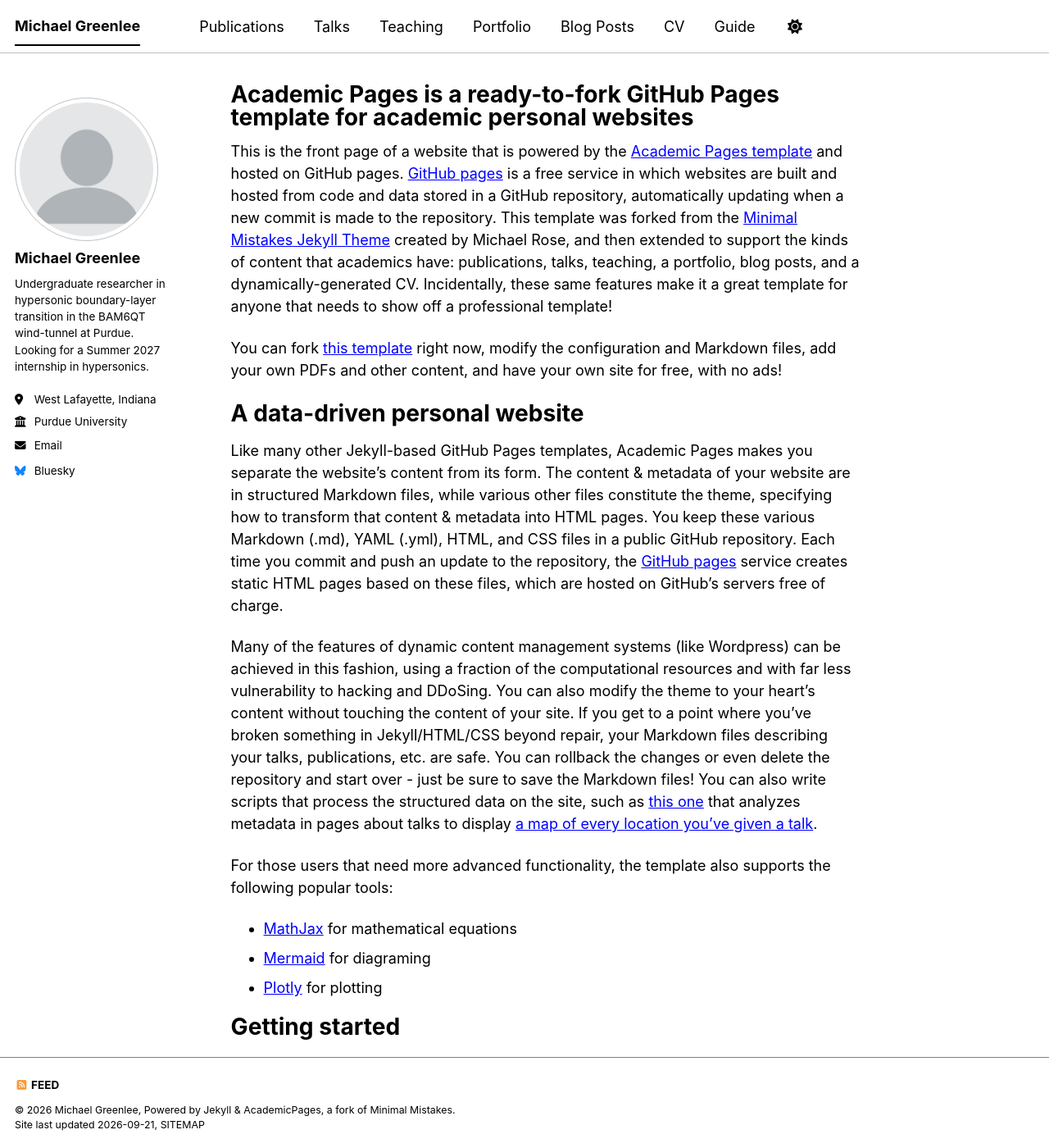
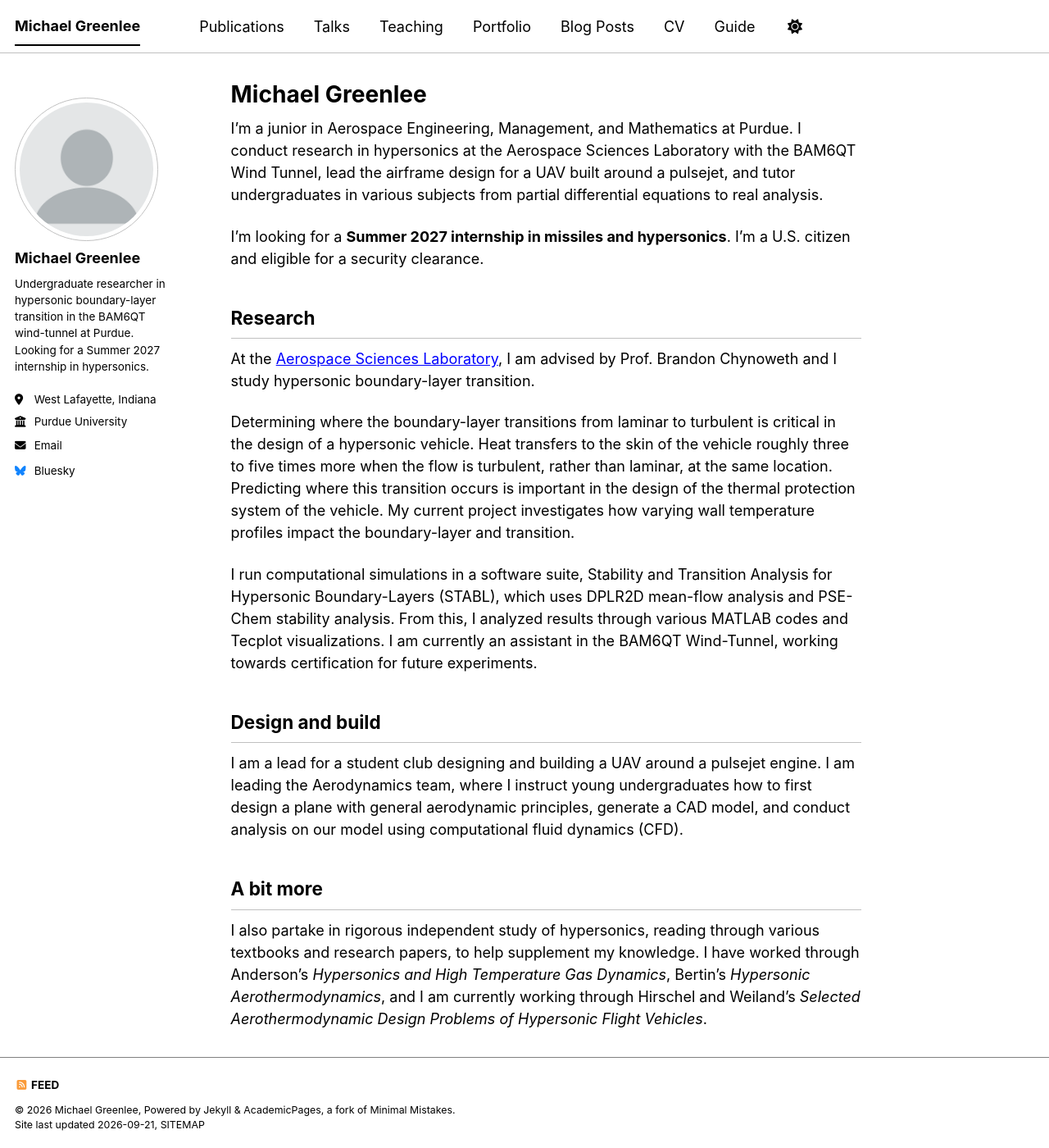
Before and after one commit to mgreenlee16/mgreenlee.github.io, a Jekyll site: the page built from _pages/about.md, in a window 1280 px wide and 1400 px high. Shown: the whole window at 82% size. Built offline with Jekyll 4.4.1, drawn with Linux system fonts in a browser that asks for light colours; a style sheet for code colours, icons or effects is not loaded; some of the changed text lies outside the part shown.

Commit message:
Update about.md

```diff
--- a/_pages/about.md
+++ b/_pages/about.md
@@ -1,56 +1,29 @@
 ---
 permalink: /
-title: "Academic Pages is a ready-to-fork GitHub Pages template for academic personal websites"
+title: "Michael Greenlee"
 author_profile: true
 redirect_from:
   - /about/
   - /about.html
 ---
 
-This is the front page of a website that is powered by the [Academic Pages template](https://github.com/academicpages/academicpages.github.io) and hosted on GitHub pages. [GitHub pages](https://pages.github.com) is a free service in which websites are built and hosted from code and data stored in a GitHub repository, automatically updating when a new commit is made to the repository. This template was forked from the [Minimal Mistakes Jekyll Theme](https://mmistakes.github.io/minimal-mistakes/) created by Michael Rose, and then extended to support the kinds of content that academics have: publications, talks, teaching, a portfolio, blog posts, and a dynamically-generated CV. Incidentally, these same features make it a great template for anyone that needs to show off a professional template!
+I'm a junior in Aerospace Engineering, Management, and Mathematics at Purdue. I conduct research in hypersonics at the Aerospace Sciences Laboratory with the BAM6QT Wind Tunnel, lead the airframe design for a UAV built around a pulsejet, and tutor undergraduates in various subjects from partial differential equations to real analysis.
 
- You can fork [this template](https://github.com/academicpages/academicpages.github.io) right now, modify the configuration and Markdown files, add your own PDFs and other content, and have your own site for free, with no ads!
+I'm looking for a **Summer 2027 internship in missiles and hypersonics**.
+I'm a U.S. citizen and eligible for a security clearance.
 
-A data-driven personal website
-======
-Like many other Jekyll-based GitHub Pages templates, Academic Pages makes you separate the website's content from its form. The content & metadata of your website are in structured Markdown files, while various other files constitute the theme, specifying how to transform that content & metadata into HTML pages. You keep these various Markdown (.md), YAML (.yml), HTML, and CSS files in a public GitHub repository. Each time you commit and push an update to the repository, the [GitHub pages](https://pages.github.com/) service creates static HTML pages based on these files, which are hosted on GitHub's servers free of charge.
+## Research
 
-Many of the features of dynamic content management systems (like Wordpress) can be achieved in this fashion, using a fraction of the computational resources and with far less vulnerability to hacking and DDoSing. You can also modify the theme to your heart's content without touching the content of your site. If you get to a point where you've broken something in Jekyll/HTML/CSS beyond repair, your Markdown files describing your talks, publications, etc. are safe. You can rollback the changes or even delete the repository and start over - just be sure to save the Markdown files! You can also write scripts that process the structured data on the site, such as [this one](https://github.com/academicpages/academicpages.github.io/blob/master/talkmap.ipynb) that analyzes metadata in pages about talks to display [a map of every location you've given a talk](https://academicpages.github.io/talkmap.html).
+At the [Aerospace Sciences Laboratory](https://engineering.purdue.edu/AAE),
+I am advised by Prof. Brandon Chynoweth and I study hypersonic boundary-layer transition.
 
-For those users that need more advanced functionality, the template also supports the following popular tools:
-- [MathJax](https://www.mathjax.org/) for mathematical equations
-- [Mermaid](https://mermaid.js.org/) for diagraming
-- [Plotly](https://plotly.com/javascript/) for plotting
+Determining where the boundary-layer transitions from laminar to turbulent is critical in the design of a hypersonic vehicle. Heat transfers to the skin of the vehicle roughly three to five times more when the flow is turbulent, rather than laminar, at the same location. Predicting where this transition occurs is important in the design of the thermal protection system of the vehicle. My current project investigates how varying wall temperature profiles impact the boundary-layer and transition.
 
-Getting started
-======
-1. Register a GitHub account if you don't have one and confirm your e-mail (required!)
-1. Fork [this template](https://github.com/academicpages/academicpages.github.io) by clicking the "Use this template" button in the top right.
-1. Go to the repository's settings (rightmost item in the tabs that start with "Code", should be below "Unwatch"). Rename the repository "[your GitHub username].github.io", which will also be your website's URL.
-1. Set site-wide configuration and create content & metadata (see below -- also see [this set of diffs](https://archive.is/3TPas) showing what files were changed to set up [an example site](https://getorg-testacct.github.io) for a user with the username "getorg-testacct")
-1. Upload any files (like PDFs, .zip files, etc.) to the files/ directory. They will appear at https://[your GitHub username].github.io/files/example.pdf.
-1. Check status by going to the repository settings, in the "GitHub pages" section
+I run computational simulations in a software suite, Stability and Transition Analysis for Hypersonic Boundary-Layers (STABL), which uses DPLR2D mean-flow analysis and PSE-Chem stability analysis. From this, I analyzed results through various MATLAB codes and Tecplot visualizations. I am currently an assistant in the BAM6QT Wind-Tunnel, working towards certification for future experiments.
 
-Site-wide configuration
-------
-The main configuration file for the site is in the base directory in [_config.yml](https://github.com/academicpages/academicpages.github.io/blob/master/_config.yml), which defines the content in the sidebars and other site-wide features. You will need to replace the default variables with ones about yourself and your site's github repository. The configuration file for the top menu is in [_data/navigation.yml](https://github.com/academicpages/academicpages.github.io/blob/master/_data/navigation.yml). For example, if you don't have a portfolio or blog posts, you can remove those items from that navigation.yml file to remove them from the header.
+## Design and build
+I am a lead for a student club designing and building a UAV around a pulsejet engine. I am leading the Aerodynamics team, where I instruct young undergraduates how to first design a plane with general aerodynamic principles, generate a CAD model, and conduct analysis on our model using computational fluid dynamics (CFD).
 
-Create content & metadata
-------
-For site content, there is one Markdown file for each type of content, which are stored in directories like _publications, _talks, _posts, _teaching, or _pages. For example, each talk is a Markdown file in the [_talks directory](https://github.com/academicpages/academicpages.github.io/tree/master/_talks). At the top of each Markdown file is structured data in YAML about the talk, which the theme will parse to do lots of cool stuff. The same structured data about a talk is used to generate the list of talks on the [Talks page](https://academicpages.github.io/talks), each [individual page](https://academicpages.github.io/talks/2012-03-01-talk-1) for specific talks, the talks section for the [CV page](https://academicpages.github.io/cv), and the [map of places you've given a talk](https://academicpages.github.io/talkmap.html) (if you run this [python file](https://github.com/academicpages/academicpages.github.io/blob/master/talkmap.py) or [Jupyter notebook](https://github.com/academicpages/academicpages.github.io/blob/master/talkmap.ipynb), which creates the HTML for the map based on the contents of the _talks directory).
+## A bit more
 
-**Markdown generator**
-
-The repository includes [a set of Jupyter notebooks](https://github.com/academicpages/academicpages.github.io/tree/master/markdown_generator
-) that converts a CSV containing structured data about talks or presentations into individual Markdown files that will be properly formatted for the Academic Pages template. The sample CSVs in that directory are the ones I used to create my own personal website at stuartgeiger.com. My usual workflow is that I keep a spreadsheet of my publications and talks, then run the code in these notebooks to generate the Markdown files, then commit and push them to the GitHub repository.
-
-How to edit your site's GitHub repository
-------
-Many people use a git client to create files on their local computer and then push them to GitHub's servers. If you are not familiar with git, you can directly edit these configuration and Markdown files directly in the github.com interface. Navigate to a file (like [this one](https://github.com/academicpages/academicpages.github.io/blob/master/_talks/2012-03-01-talk-1.md) and click the pencil icon in the top right of the content preview (to the right of the "Raw | Blame | History" buttons). You can delete a file by clicking the trashcan icon to the right of the pencil icon. You can also create new files or upload files by navigating to a directory and clicking the "Create new file" or "Upload files" buttons.
-
-Example: editing a Markdown file for a talk
-![Editing a Markdown file for a talk](/images/editing-talk.png)
-
-For more info
-------
-More info about configuring Academic Pages can be found in [the guide](https://academicpages.github.io/markdown/), the [growing wiki](https://github.com/academicpages/academicpages.github.io/wiki), and you can always [ask a question on GitHub](https://github.com/academicpages/academicpages.github.io/discussions). The [guides for the Minimal Mistakes theme](https://mmistakes.github.io/minimal-mistakes/docs/configuration/) (which this theme was forked from) might also be helpful.
+I also partake in rigorous independent study of hypersonics, reading through various textbooks and research papers, to help supplement my knowledge. I have worked through Anderson's *Hypersonics and High Temperature Gas Dynamics*, Bertin's *Hypersonic Aerothermodynamics*, and I am currently working through Hirschel and Weiland's *Selected Aerothermodynamic Design Problems of Hypersonic Flight Vehicles*.
```
